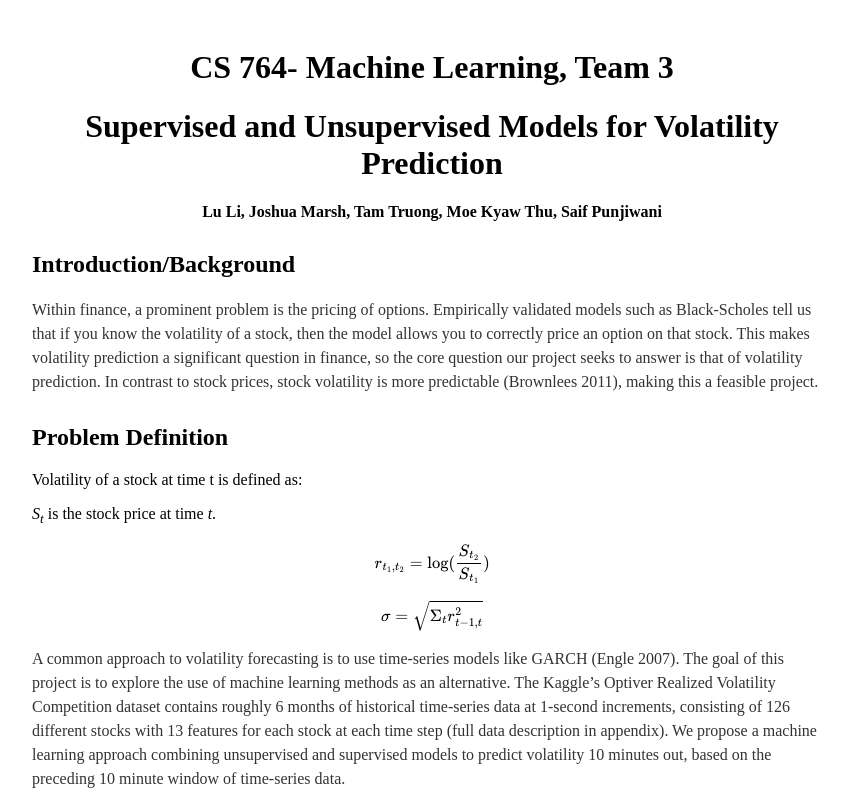
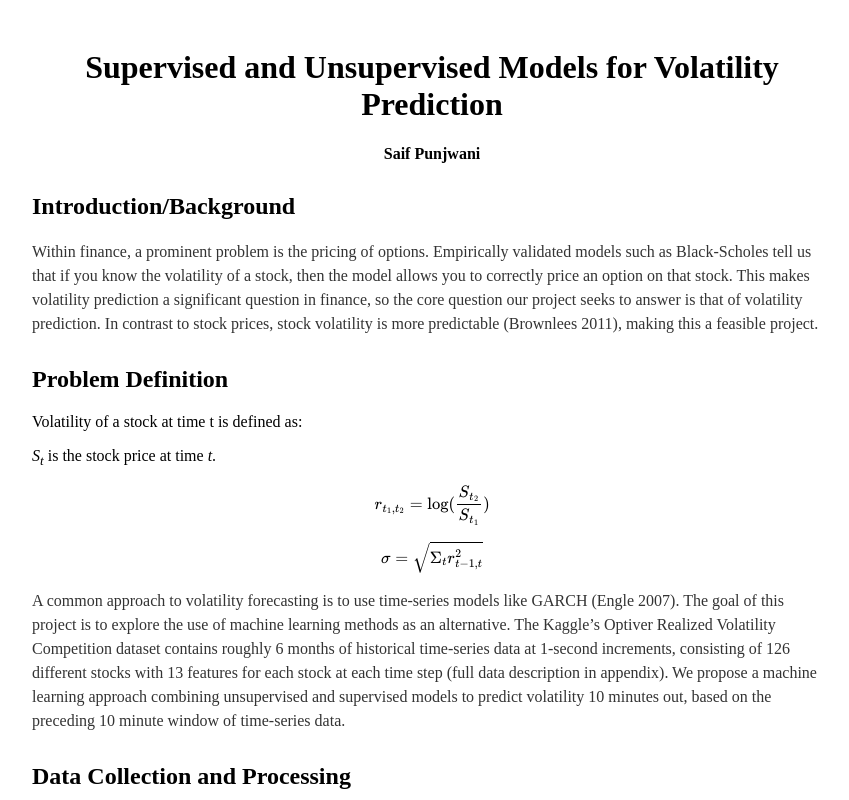
Before and after one commit to SaifPunjwani/volatility-prediction, a plain HTML site: page index.html in a window 1280 px wide. Shown: the top 800 px of the page, without its empty margins (208-1057 px from the left). Drawn offline with nearby package versions, Linux system fonts and the light colour scheme.

Commit message:
Add files via upload

```diff
--- a/index.html
+++ b/index.html
@@ -10,9 +10,8 @@
 </head>
 <body>
     <div class="container">
-        <h1 class="title">CS 764- Machine Learning, Team 3 </h1>
         <h1 class="title">Supervised and Unsupervised Models for Volatility Prediction</h1>
-        <h4 class="title">Lu Li, Joshua Marsh, Tam Truong, Moe Kyaw Thu, Saif Punjiwani</h4>
+        <h4 class="title">Saif Punjwani</h4>
         <h2>Introduction/Background</h2>
             <p class="content-placeholder">Within finance, a prominent problem is the pricing of options.
                 Empirically validated models such as Black-Scholes tell us that if you know the volatility
```
